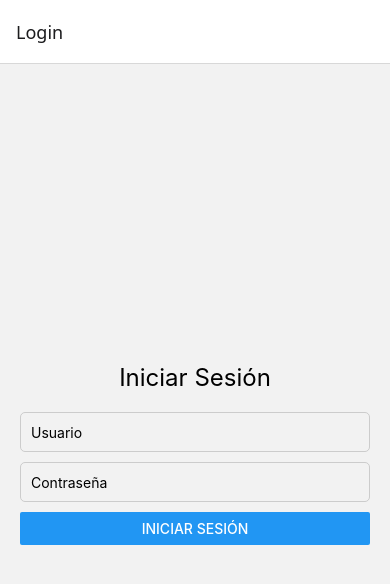
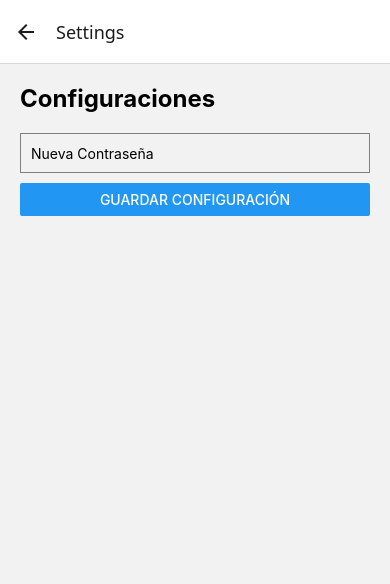
Before and after one commit to DiegoTecorralco/INSCRIBO, a React Native app in the folder Frontend-React/: screen /Settings in a window 390 px wide. Shown: the top 584 px of the page. Built offline with nearby package versions, Linux system fonts and the light colour scheme.

Commit message:
Falta corregir imagenes (avatrs)

```diff
--- a/Frontend-React/App.tsx
+++ b/Frontend-React/App.tsx
@@ -1,22 +1,25 @@
 // App.tsx
 import React from 'react';
-import { useNavigation } from '@react-navigation/native';
 import { NavigationContainer } from '@react-navigation/native';
-import { createStackNavigator } from '@react-navigation/stack';
-import LoginScreen from './src/screens/LoginScreen'; // Ruta de LoginScreen
-import DashboardScreen from './src/screens/DashboardScreen'; // Ruta de DashboardScreen
+import { createNativeStackNavigator } from '@react-navigation/native-stack';
+import LoginScreen from './src/screens/LoginScreen';
+import DashboardScreen from './src/screens/DashboardScreen';
+import ScanScreen from './src/screens/ScanScreen';
+import HistoryScreen from './src/screens/HistoryScreen';
+import SettingsScreen from './src/screens/SettingsScreen';
 
-const Stack = createStackNavigator();
+const Stack = createNativeStackNavigator();
 
-const App = () => {
+export default function App() {
   return (
     <NavigationContainer>
       <Stack.Navigator initialRouteName="Login">
         <Stack.Screen name="Login" component={LoginScreen} />
         <Stack.Screen name="Dashboard" component={DashboardScreen} />
+        <Stack.Screen name="Scan" component={ScanScreen} />
+        <Stack.Screen name="History" component={HistoryScreen} />
+        <Stack.Screen name="Settings" component={SettingsScreen} />
       </Stack.Navigator>
     </NavigationContainer>
   );
-};
-
-export default App;
+}
--- a/Frontend-React/package.json
+++ b/Frontend-React/package.json
@@ -9,7 +9,8 @@
     "web": "expo start --web"
   },
   "dependencies": {
-    "@react-navigation/native": "^7.0.15",
+    "@react-navigation/native": "^7.0.17",
+    "@react-navigation/native-stack": "^7.3.1",
     "@react-navigation/stack": "^7.1.2",
     "expo": "~52.0.39",
     "expo-status-bar": "~2.0.1",
@@ -18,7 +19,7 @@
     "react-native-gesture-handler": "~2.20.2",
     "react-native-image-picker": "^8.2.0",
     "react-native-reanimated": "~3.16.1",
-    "react-native-safe-area-context": "4.12.0",
+    "react-native-safe-area-context": "^4.12.0",
     "react-native-screens": "~4.4.0"
   },
   "devDependencies": {
--- a/Frontend-React/src/screens/DashboardScreen.tsx
+++ b/Frontend-React/src/screens/DashboardScreen.tsx
@@ -1,50 +1,60 @@
-// DashboardScreen.tsx
 import React from 'react';
-import { View, Text, StyleSheet, ScrollView } from 'react-native';
-import StudentCard from '../components/StudentCard'; // Ajusta la ruta según tu estructura de carpetas
-// Asegúrate de importar el componente StudentCard
+import { View, Text, Button, StyleSheet, Image } from 'react-native';
 
-const DashboardScreen = () => {
-  // Datos simulados de estudiantes
-  const students = [
-    {
-      id: 1,
-      name: 'Juan Pérez',
-      accessTime: '2025-03-18 08:00',
-      image: 'https://www.example.com/images/juan.jpg' // URL de la imagen
-    },
-    {
-      id: 2,
-      name: 'Ana García',
-      accessTime: '2025-03-18 08:30',
-      image: 'https://www.example.com/images/ana.jpg'
-    },
-    {
-      id: 3,
-      name: 'Pedro Sánchez',
-      accessTime: '2025-03-18 09:00',
-      image: 'https://www.example.com/images/pedro.jpg'
-    },
-  ];
+const DashboardScreen = ({ navigation, route }) => {
+  const { isAdmin } = route.params; // Recibiendo si es admin o no desde la navegación
 
   return (
-    <ScrollView style={styles.container}>
-      <Text style={styles.title}>Registros de Estudiantes</Text>
-      {students.map((student) => (
-        <StudentCard key={student.id} student={student} />
-      ))}
-    </ScrollView>
+    <View style={styles.container}>
+      {/* Mostrar imagen de perfil dependiendo si es admin o estudiante */}
+      <Image
+        source={isAdmin ? require('..') : require('..')}
+        style={styles.profileImage}
+      />
+
+      {/* Saludo personalizado */}
+      <Text style={styles.greeting}>
+        {isAdmin ? '¡Bienvenido, Administrador!' : '¡Bienvenido, Estudiante!'}
+      </Text>
+
+      {/* Menú de opciones */}
+      <View style={styles.menu}>
+        <Button title="Escanear RFID" onPress={() => navigation.navigate('Scan')} />
+        {isAdmin && <Button title="Ver Historial" onPress={() => navigation.navigate('History')} />}
+        {isAdmin && <Button title="Ver Registros de Estudiantes" onPress={() => navigation.navigate('StudentRecords')} />}
+        <Button title="Configuraciones" onPress={() => navigation.navigate('Settings')} />
+      </View>
+
+      {/* Botón para cerrar sesión */}
+      <Button
+        title="Cerrar sesión"
+        onPress={() => navigation.navigate('Login')}
+        color="red"
+      />
+    </View>
   );
 };
 
 const styles = StyleSheet.create({
   container: {
     flex: 1,
+    justifyContent: 'center',
+    alignItems: 'center',
     padding: 20,
   },
-  title: {
+  profileImage: {
+    width: 100,
+    height: 100,
+    borderRadius: 50,
+    marginBottom: 20,
+  },
+  greeting: {
     fontSize: 24,
     fontWeight: 'bold',
+    marginBottom: 20,
+  },
+  menu: {
+    width: '100%',
     marginBottom: 20,
   },
 });
--- /dev/null
+++ b/Frontend-React/src/screens/HistoryScreen.tsx
@@ -0,0 +1,43 @@
+// AccessHistoryScreen.tsx
+import React from 'react';
+import { View, Text, ScrollView, StyleSheet } from 'react-native';
+
+const AccessHistoryScreen = () => {
+  const accessLogs = [
+    { id: 1, name: 'Juan Pérez', time: '2025-03-18 08:00' },
+    { id: 2, name: 'Ana García', time: '2025-03-18 08:30' },
+  ];
+
+  return (
+    <View style={styles.container}>
+      <Text style={styles.title}>Historial de Accesos</Text>
+      <ScrollView>
+        {accessLogs.map((log) => (
+          <View key={log.id} style={styles.logItem}>
+            <Text>{log.name} - {log.time}</Text>
+          </View>
+        ))}
+      </ScrollView>
+    </View>
+  );
+};
+
+const styles = StyleSheet.create({
+  container: {
+    padding: 20,
+    flex: 1,
+  },
+  title: {
+    fontSize: 24,
+    fontWeight: 'bold',
+    marginBottom: 20,
+  },
+  logItem: {
+    padding: 10,
+    backgroundColor: '#f4f4f4',
+    marginBottom: 10,
+    borderRadius: 5,
+  },
+});
+
+export default AccessHistoryScreen;
--- a/Frontend-React/src/screens/LoginScreen.tsx
+++ b/Frontend-React/src/screens/LoginScreen.tsx
@@ -1,15 +1,14 @@
+// LoginScreen.tsx
 import React, { useState } from 'react';
 import { View, TextInput, Button, Text, StyleSheet } from 'react-native';
 
-const LoginScreen = ({ navigation }: { navigation: any }) => {
-  // Estado para manejar el usuario, contraseña y mensajes de error
+const LoginScreen = ({ navigation }) => {
   const [username, setUsername] = useState('');
   const [password, setPassword] = useState('');
   const [errorMessage, setErrorMessage] = useState('');
 
-  // Maneja la acción de login
   const handleLogin = () => {
-    // Validación de los campos
+    // Validación básica
     if (!username || !password) {
       setErrorMessage('Por favor, ingresa usuario y contraseña.');
       return;
@@ -17,20 +16,16 @@ const LoginScreen = ({ navigation }: { navigation: any }) => {
 
     // Lógica de autenticación (simulada)
     if (username === 'admin' && password === 'admin123') {
-      // Si el login es exitoso, navega al Dashboard con isAdmin = true
       navigation.navigate('Dashboard', { isAdmin: true });
-    } else if (username === 'test' && password === '123456') {
-      // Usuario normal, acceso al Dashboard normal
+    } else if (username === 'student' && password === '123456') {
       navigation.navigate('Dashboard', { isAdmin: false });
     } else {
-      // Si las credenciales son incorrectas
       setErrorMessage('Usuario o contraseña incorrectos');
     }
   };
 
   return (
     <View style={styles.container}>
-      <Text style={styles.header}>Iniciar Sesión</Text>
       <TextInput
         style={styles.input}
         placeholder="Usuario"
@@ -44,7 +39,7 @@ const LoginScreen = ({ navigation }: { navigation: any }) => {
         value={password}
         onChangeText={setPassword}
       />
-      {errorMessage ? <Text style={styles.error}>{errorMessage}</Text> : null}
+      {errorMessage && <Text style={styles.error}>{errorMessage}</Text>}
       <Button title="Iniciar Sesión" onPress={handleLogin} />
     </View>
   );
@@ -52,29 +47,21 @@ const LoginScreen = ({ navigation }: { navigation: any }) => {
 
 const styles = StyleSheet.create({
   container: {
+    padding: 20,
     flex: 1,
     justifyContent: 'center',
-    padding: 20,
-  },
-  header: {
-    fontSize: 24,
-    textAlign: 'center',
-    marginBottom: 20,
   },
   input: {
     height: 40,
-    borderColor: '#ccc',
+    borderColor: 'gray',
     borderWidth: 1,
     marginBottom: 10,
     paddingLeft: 10,
-    borderRadius: 5,
   },
   error: {
     color: 'red',
-    textAlign: 'center',
     marginBottom: 10,
   },
 });
 
 export default LoginScreen;
-;
--- /dev/null
+++ b/Frontend-React/src/screens/ScanScreen.tsx
@@ -0,0 +1,31 @@
+// RfidScannerScreen.tsx
+import React, { useState } from 'react';
+import { View, Button, Text, StyleSheet } from 'react-native';
+
+const RfidScannerScreen = () => {
+  const [scannedId, setScannedId] = useState(null);
+
+  const handleScan = () => {
+    // Simular escaneo de tarjeta RFID
+    const fakeRfidId = '123456'; // Este sería el ID obtenido del escaneo
+    setScannedId(fakeRfidId);
+  };
+
+  return (
+    <View style={styles.container}>
+      <Button title="Escanear Tarjeta RFID" onPress={handleScan} />
+      {scannedId && <Text>Tarjeta escaneada: {scannedId}</Text>}
+    </View>
+  );
+};
+
+const styles = StyleSheet.create({
+  container: {
+    padding: 20,
+    flex: 1,
+    justifyContent: 'center',
+    alignItems: 'center',
+  },
+});
+
+export default RfidScannerScreen;
--- /dev/null
+++ b/Frontend-React/src/screens/SettingsScreen.tsx
@@ -0,0 +1,48 @@
+// SettingsScreen.tsx
+import React, { useState } from 'react';
+import { View, TextInput, Button, Text, StyleSheet } from 'react-native';
+
+const SettingsScreen = () => {
+  const [newPassword, setNewPassword] = useState('');
+
+  const handleSaveSettings = () => {
+    // Simular el cambio de contraseña
+    console.log('Contraseña cambiada a:', newPassword);
+    alert('Configuración guardada');
+  };
+
+  return (
+    <View style={styles.container}>
+      <Text style={styles.title}>Configuraciones</Text>
+      <TextInput
+        style={styles.input}
+        placeholder="Nueva Contraseña"
+        secureTextEntry
+        value={newPassword}
+        onChangeText={setNewPassword}
+      />
+      <Button title="Guardar Configuración" onPress={handleSaveSettings} />
+    </View>
+  );
+};
+
+const styles = StyleSheet.create({
+  container: {
+    padding: 20,
+    flex: 1,
+  },
+  title: {
+    fontSize: 24,
+    fontWeight: 'bold',
+    marginBottom: 20,
+  },
+  input: {
+    height: 40,
+    borderColor: 'gray',
+    borderWidth: 1,
+    marginBottom: 10,
+    paddingLeft: 10,
+  },
+});
+
+export default SettingsScreen;
```
Also changed, not shown: 1 other file (tests, documents, lock files or other folders).
